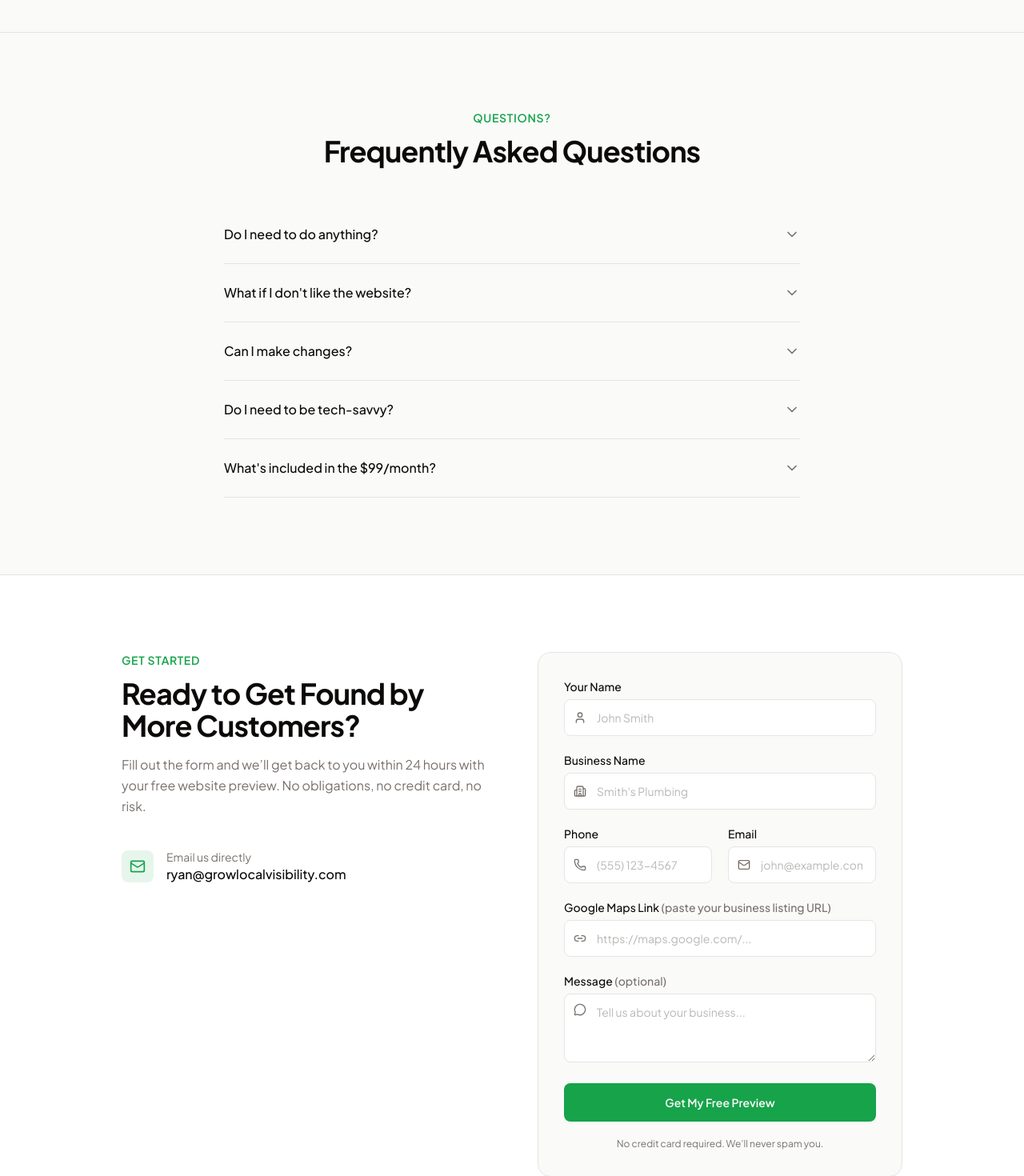
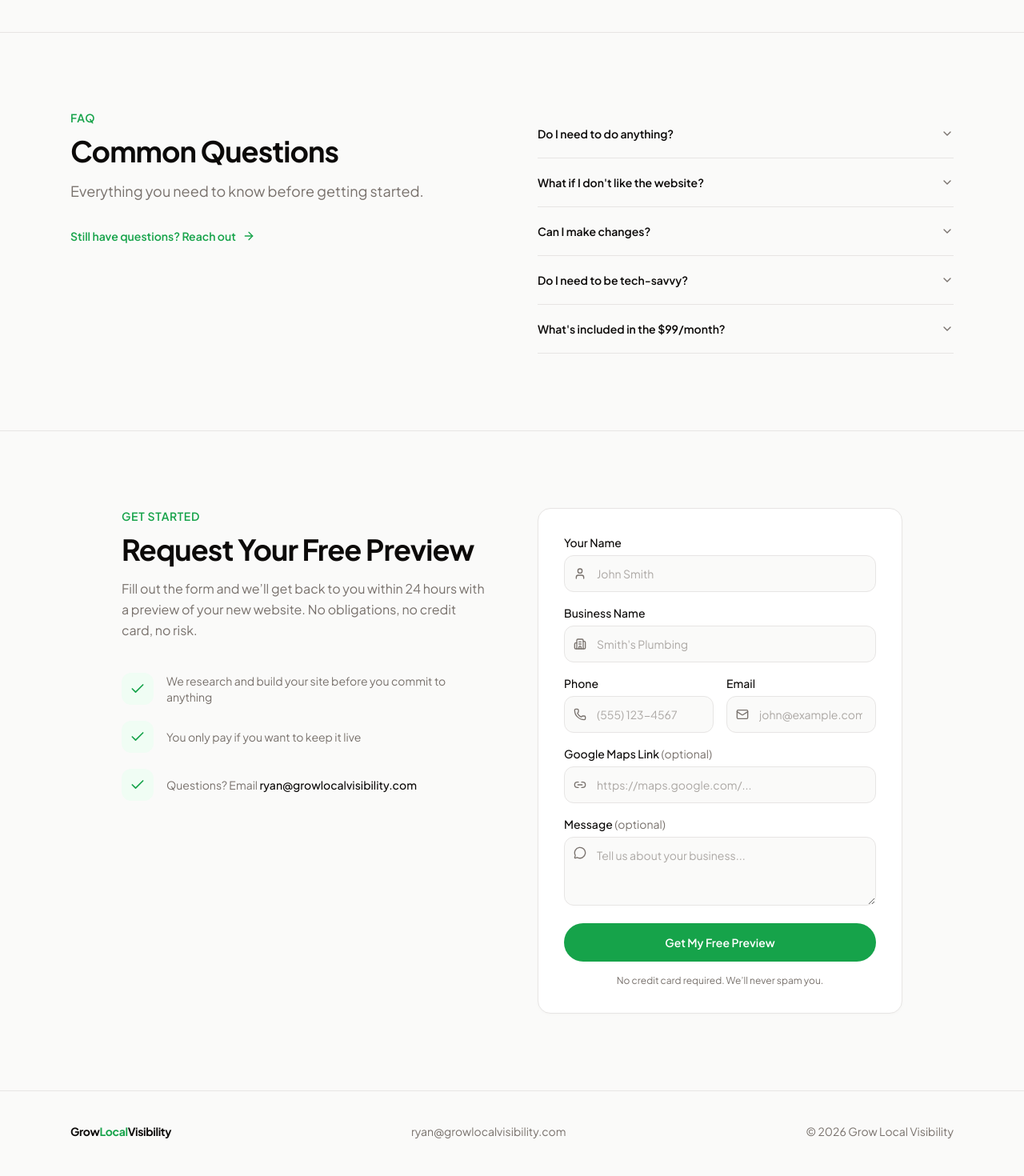
Before and after one commit to rcirwin/growlocalvisibility-site, a Next.js app: page / in a window 1280 px wide. Shown: the part 4400-5870 px from the top of the page at 80% size. Built offline with nearby package versions, Linux system fonts and the light colour scheme; no server answers.

Commit message:
design: FAQ split layout, contact light theme, footer wordmark

```diff
--- a/app/page.tsx
+++ b/app/page.tsx
@@ -644,22 +644,16 @@ function FAQItem({ faq }: { faq: { q: string; a: string } }) {
     <div className="border-b border-border">
       <button
         onClick={() => setOpen(!open)}
-        className="flex w-full items-center justify-between py-6 text-left"
+        className="flex w-full items-center justify-between py-5 text-left"
         aria-expanded={open}
       >
-        <span className="pr-4 text-base font-medium">{faq.q}</span>
+        <span className="pr-4 text-sm font-semibold text-foreground">{faq.q}</span>
         <ChevronDown
-          className={`h-5 w-5 shrink-0 text-muted transition-transform ${
-            open ? "rotate-180" : ""
-          }`}
+          className={`h-4 w-4 shrink-0 text-muted transition-transform duration-200 ${open ? "rotate-180" : ""}`}
           aria-hidden="true"
         />
       </button>
-      <div
-        className={`overflow-hidden transition-all duration-300 ${
-          open ? "max-h-40 pb-6" : "max-h-0"
-        }`}
-      >
+      <div className={`overflow-hidden transition-all duration-300 ${open ? "max-h-40 pb-5" : "max-h-0"}`}>
         <p className="text-sm leading-relaxed text-muted">{faq.a}</p>
       </div>
     </div>
@@ -669,20 +663,29 @@ function FAQItem({ faq }: { faq: { q: string; a: string } }) {
 function FAQ() {
   return (
     <section id="faq" className="border-t border-border py-24">
-      <div className="mx-auto max-w-3xl px-6">
-        <div className="text-center">
-          <p className="text-sm font-semibold uppercase tracking-wider text-green">
-            Questions?
+      <div className="mx-auto max-w-6xl px-6">
+        <div className="grid gap-16 lg:grid-cols-2">
+          <div>
+            <p className="text-sm font-semibold uppercase tracking-wider text-green">FAQ</p>
+            <h2 className="mt-3 text-3xl font-bold tracking-tight sm:text-4xl">
+              Common Questions
+            </h2>
+            <p className="mt-4 text-lg text-muted">
+              Everything you need to know before getting started.
             </p>
-          <h2 className="mt-3 text-3xl font-bold tracking-tight sm:text-4xl">
-            Frequently Asked Questions
-          </h2>
+            <a
+              href="#contact"
+              className="mt-8 inline-flex items-center gap-2 text-sm font-semibold text-green transition-colors hover:text-green-dark"
+            >
+              Still have questions? Reach out
+              <ArrowRight className="h-4 w-4" aria-hidden="true" />
+            </a>
           </div>
-
-        <div className="mt-12">
+          <div>
             {faqs.map((faq) => (
               <FAQItem key={faq.q} faq={faq} />
             ))}
+          </div>
         </div>
       </div>
     </section>
@@ -711,10 +714,7 @@ function Contact() {
   }
 
   return (
-    <section
-      id="contact"
-      className="border-t border-border bg-surface py-24"
-    >
+    <section id="contact" className="border-t border-border bg-stone-50 py-24">
       <div className="mx-auto max-w-5xl px-6">
         <div className="grid gap-16 lg:grid-cols-2">
           <div>
@@ -722,191 +722,150 @@ function Contact() {
               Get Started
             </p>
             <h2 className="mt-3 text-3xl font-bold tracking-tight sm:text-4xl">
-              Ready to Get Found by More Customers?
+              Request Your Free Preview
             </h2>
             <p className="mt-4 text-base leading-relaxed text-muted">
               Fill out the form and we&rsquo;ll get back to you within 24 hours
-              with your free website preview. No obligations, no credit card, no
-              risk.
+              with a preview of your new website. No obligations, no credit
+              card, no risk.
             </p>
 
-            <div className="mt-10 space-y-6">
+            <div className="mt-10 space-y-5">
               <div className="flex items-center gap-4">
-                <div className="flex h-10 w-10 items-center justify-center rounded-lg bg-green/10">
-                  <Mail className="h-5 w-5 text-green" aria-hidden="true" />
+                <div className="flex h-10 w-10 shrink-0 items-center justify-center rounded-xl bg-green-light">
+                  <Check className="h-5 w-5 text-green" aria-hidden="true" />
                 </div>
-                <div>
-                  <p className="text-sm text-muted">Email us directly</p>
+                <p className="text-sm text-muted">
+                  We research and build your site before you commit to anything
+                </p>
+              </div>
+              <div className="flex items-center gap-4">
+                <div className="flex h-10 w-10 shrink-0 items-center justify-center rounded-xl bg-green-light">
+                  <Check className="h-5 w-5 text-green" aria-hidden="true" />
+                </div>
+                <p className="text-sm text-muted">
+                  You only pay if you want to keep it live
+                </p>
+              </div>
+              <div className="flex items-center gap-4">
+                <div className="flex h-10 w-10 shrink-0 items-center justify-center rounded-xl bg-green-light">
+                  <Check className="h-5 w-5 text-green" aria-hidden="true" />
+                </div>
+                <p className="text-sm text-muted">
+                  Questions? Email{" "}
                   <a
                     href="mailto:ryan@growlocalvisibility.com"
-                    className="font-medium text-foreground hover:text-green"
+                    className="font-medium text-foreground transition-colors hover:text-green"
                   >
                     ryan@growlocalvisibility.com
                   </a>
-                </div>
+                </p>
               </div>
             </div>
           </div>
 
-          <div className="rounded-2xl border border-border bg-background p-8">
+          <div className="rounded-2xl border border-border bg-surface p-8 shadow-sm shadow-stone-100">
             {submitted ? (
-              <div className="flex h-full flex-col items-center justify-center text-center">
-                <div className="flex h-16 w-16 items-center justify-center rounded-full bg-green/10">
-                  <Check className="h-8 w-8 text-green" />
+              <div className="flex h-full flex-col items-center justify-center py-12 text-center">
+                <div className="flex h-14 w-14 items-center justify-center rounded-full bg-green-light">
+                  <Check className="h-7 w-7 text-green" />
                 </div>
-                <h3 className="mt-4 text-xl font-semibold">
-                  Thank You!
-                </h3>
+                <h3 className="mt-4 text-xl font-semibold">You&rsquo;re on the list!</h3>
                 <p className="mt-2 text-sm text-muted">
-                  We&rsquo;ll be in touch within 24 hours.
+                  We&rsquo;ll be in touch within 24 hours with your preview.
                 </p>
               </div>
             ) : (
-              <form
-                action={handleSubmit}
-                className="space-y-5"
-              >
+              <form action={handleSubmit} className="space-y-4">
                 <div>
-                  <label
-                    htmlFor="name"
-                    className="mb-1.5 block text-sm font-medium"
-                  >
+                  <label htmlFor="name" className="mb-1.5 block text-sm font-medium text-foreground">
                     Your Name
                   </label>
                   <div className="relative">
-                    <User
-                      className="pointer-events-none absolute left-3 top-1/2 h-4 w-4 -translate-y-1/2 text-muted"
-                      aria-hidden="true"
-                    />
+                    <User className="pointer-events-none absolute left-3 top-1/2 h-4 w-4 -translate-y-1/2 text-muted" aria-hidden="true" />
                     <input
-                      id="name"
-                      name="name"
-                      type="text"
-                      required
+                      id="name" name="name" type="text" required
                       placeholder="John Smith"
-                      className="w-full rounded-lg border border-border bg-surface py-3 pl-10 pr-4 text-sm text-foreground placeholder-muted/50 transition-colors focus:border-green focus:outline-none"
+                      className="w-full rounded-xl border border-border bg-background py-3 pl-10 pr-4 text-sm text-foreground placeholder:text-muted/60 transition-colors focus:border-green focus:outline-none"
                     />
                   </div>
                 </div>
 
                 <div>
-                  <label
-                    htmlFor="business"
-                    className="mb-1.5 block text-sm font-medium"
-                  >
+                  <label htmlFor="business" className="mb-1.5 block text-sm font-medium text-foreground">
                     Business Name
                   </label>
                   <div className="relative">
-                    <Building2
-                      className="pointer-events-none absolute left-3 top-1/2 h-4 w-4 -translate-y-1/2 text-muted"
-                      aria-hidden="true"
-                    />
+                    <Building2 className="pointer-events-none absolute left-3 top-1/2 h-4 w-4 -translate-y-1/2 text-muted" aria-hidden="true" />
                     <input
-                      id="business"
-                      name="business"
-                      type="text"
-                      required
+                      id="business" name="business" type="text" required
                       placeholder="Smith's Plumbing"
-                      className="w-full rounded-lg border border-border bg-surface py-3 pl-10 pr-4 text-sm text-foreground placeholder-muted/50 transition-colors focus:border-green focus:outline-none"
+                      className="w-full rounded-xl border border-border bg-background py-3 pl-10 pr-4 text-sm text-foreground placeholder:text-muted/60 transition-colors focus:border-green focus:outline-none"
                     />
                   </div>
                 </div>
 
-                <div className="grid gap-5 sm:grid-cols-2">
+                <div className="grid gap-4 sm:grid-cols-2">
                   <div>
-                    <label
-                      htmlFor="phone"
-                      className="mb-1.5 block text-sm font-medium"
-                    >
+                    <label htmlFor="phone" className="mb-1.5 block text-sm font-medium text-foreground">
                       Phone
                     </label>
                     <div className="relative">
-                      <Phone
-                        className="pointer-events-none absolute left-3 top-1/2 h-4 w-4 -translate-y-1/2 text-muted"
-                        aria-hidden="true"
-                      />
+                      <Phone className="pointer-events-none absolute left-3 top-1/2 h-4 w-4 -translate-y-1/2 text-muted" aria-hidden="true" />
                       <input
-                        id="phone"
-                        name="phone"
-                        type="tel"
+                        id="phone" name="phone" type="tel"
                         placeholder="(555) 123-4567"
-                        className="w-full rounded-lg border border-border bg-surface py-3 pl-10 pr-4 text-sm text-foreground placeholder-muted/50 transition-colors focus:border-green focus:outline-none"
+                        className="w-full rounded-xl border border-border bg-background py-3 pl-10 pr-4 text-sm text-foreground placeholder:text-muted/60 transition-colors focus:border-green focus:outline-none"
                       />
                     </div>
                   </div>
-
                   <div>
-                    <label
-                      htmlFor="email"
-                      className="mb-1.5 block text-sm font-medium"
-                    >
+                    <label htmlFor="email" className="mb-1.5 block text-sm font-medium text-foreground">
                       Email
                     </label>
                     <div className="relative">
-                      <Mail
-                        className="pointer-events-none absolute left-3 top-1/2 h-4 w-4 -translate-y-1/2 text-muted"
-                        aria-hidden="true"
-                      />
+                      <Mail className="pointer-events-none absolute left-3 top-1/2 h-4 w-4 -translate-y-1/2 text-muted" aria-hidden="true" />
                       <input
-                        id="email"
-                        name="email"
-                        type="email"
-                        required
+                        id="email" name="email" type="email" required
                         placeholder="john@example.com"
-                        className="w-full rounded-lg border border-border bg-surface py-3 pl-10 pr-4 text-sm text-foreground placeholder-muted/50 transition-colors focus:border-green focus:outline-none"
+                        className="w-full rounded-xl border border-border bg-background py-3 pl-10 pr-4 text-sm text-foreground placeholder:text-muted/60 transition-colors focus:border-green focus:outline-none"
                       />
                     </div>
                   </div>
                 </div>
 
                 <div>
-                  <label
-                    htmlFor="google-maps"
-                    className="mb-1.5 block text-sm font-medium"
-                  >
+                  <label htmlFor="google-maps" className="mb-1.5 block text-sm font-medium text-foreground">
                     Google Maps Link{" "}
-                    <span className="text-muted">(paste your business listing URL)</span>
+                    <span className="font-normal text-muted">(optional)</span>
                   </label>
                   <div className="relative">
-                    <Link2
-                      className="pointer-events-none absolute left-3 top-1/2 h-4 w-4 -translate-y-1/2 text-muted"
-                      aria-hidden="true"
-                    />
+                    <Link2 className="pointer-events-none absolute left-3 top-1/2 h-4 w-4 -translate-y-1/2 text-muted" aria-hidden="true" />
                     <input
-                      id="google-maps"
-                      name="google-maps"
-                      type="url"
+                      id="google-maps" name="google-maps" type="url"
                       placeholder="https://maps.google.com/..."
-                      className="w-full rounded-lg border border-border bg-surface py-3 pl-10 pr-4 text-sm text-foreground placeholder-muted/50 transition-colors focus:border-green focus:outline-none"
+                      className="w-full rounded-xl border border-border bg-background py-3 pl-10 pr-4 text-sm text-foreground placeholder:text-muted/60 transition-colors focus:border-green focus:outline-none"
                     />
                   </div>
                 </div>
 
                 <div>
-                  <label
-                    htmlFor="message"
-                    className="mb-1.5 block text-sm font-medium"
-                  >
+                  <label htmlFor="message" className="mb-1.5 block text-sm font-medium text-foreground">
                     Message{" "}
-                    <span className="text-muted">(optional)</span>
+                    <span className="font-normal text-muted">(optional)</span>
                   </label>
                   <div className="relative">
-                    <MessageCircle
-                      className="pointer-events-none absolute left-3 top-3 h-4 w-4 text-muted"
-                      aria-hidden="true"
-                    />
+                    <MessageCircle className="pointer-events-none absolute left-3 top-3 h-4 w-4 text-muted" aria-hidden="true" />
                     <textarea
-                      id="message"
-                      name="message"
-                      rows={3}
+                      id="message" name="message" rows={3}
                       placeholder="Tell us about your business..."
-                      className="w-full rounded-lg border border-border bg-surface py-3 pl-10 pr-4 text-sm text-foreground placeholder-muted/50 transition-colors focus:border-green focus:outline-none"
+                      className="w-full rounded-xl border border-border bg-background py-3 pl-10 pr-4 text-sm text-foreground placeholder:text-muted/60 transition-colors focus:border-green focus:outline-none"
                     />
                   </div>
                 </div>
 
                 {error && (
-                  <p className="rounded-lg bg-red-500/10 px-4 py-3 text-sm text-red-400">
+                  <p className="rounded-xl border border-red-200 bg-red-50 px-4 py-3 text-sm text-red-600">
                     {error}
                   </p>
                 )}
@@ -914,7 +873,7 @@ function Contact() {
                 <button
                   type="submit"
                   disabled={isPending}
-                  className="w-full rounded-lg bg-green py-3.5 text-sm font-semibold text-background transition-all hover:bg-green-dark hover:scale-[1.01] disabled:opacity-50 disabled:cursor-not-allowed"
+                  className="w-full rounded-full bg-green py-3.5 text-sm font-semibold text-white transition-colors hover:bg-green-dark disabled:cursor-not-allowed disabled:opacity-50"
                 >
                   {isPending ? "Sending..." : "Get My Free Preview"}
                 </button>
@@ -937,23 +896,18 @@ function Contact() {
 
 function Footer() {
   return (
-    <footer className="border-t border-border py-12">
+    <footer className="border-t border-border py-10">
       <div className="mx-auto max-w-6xl px-6">
-        <div className="flex flex-col items-center gap-4 text-center sm:flex-row sm:justify-between sm:text-left">
-          <div className="flex items-center gap-2 text-sm font-semibold">
-            <MapPin className="h-4 w-4 text-green" aria-hidden="true" />
-            <span>
-              Grow<span className="text-green">Local</span> Visibility
+        <div className="flex flex-col gap-4 sm:flex-row sm:items-center sm:justify-between">
+          <span className="text-sm font-bold tracking-tight text-foreground">
+            Grow<span className="text-green">Local</span>Visibility
           </span>
-          </div>
-
           <a
             href="mailto:ryan@growlocalvisibility.com"
             className="text-sm text-muted transition-colors hover:text-foreground"
           >
             ryan@growlocalvisibility.com
           </a>
-
           <p className="text-sm text-muted">
             &copy; {new Date().getFullYear()} Grow Local Visibility
           </p>
```
Lines whose indentation alone changed are shown as unchanged.
